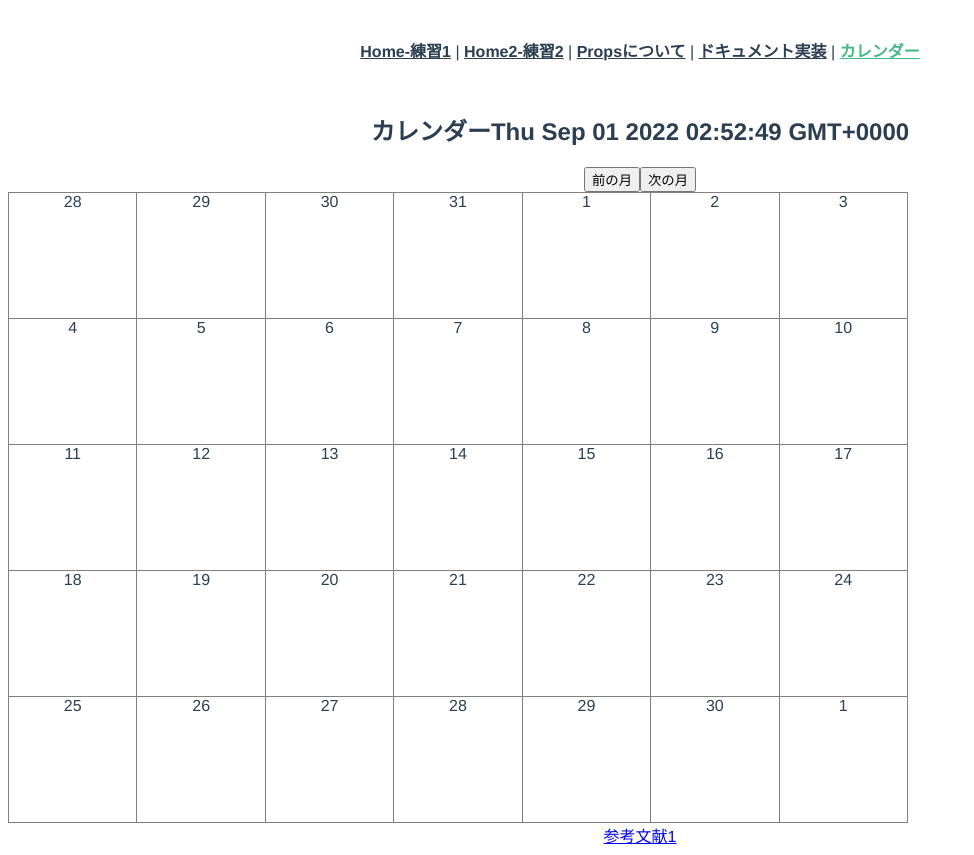
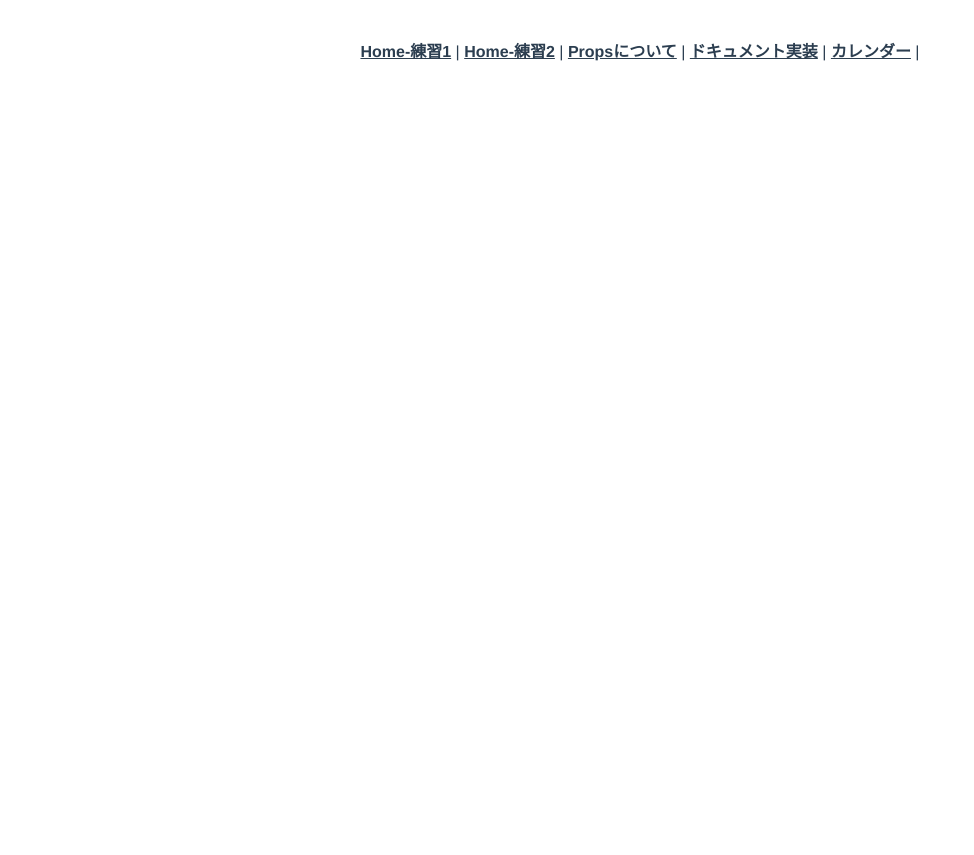
Before and after one commit to bignrn/Practice_VueJS_Tutorial, a Vue app: page /calendar in a window 1280 px wide. Shown: the whole page, without its empty margins (0-974 px from the left). After the commit the page ends 800 px from the top, so only its background shows below. Built offline with nearby package versions, Linux system fonts and the light colour scheme.

Commit message:
GitHub Pagesを設定する[修正] ・ルーティングのパスを変更 ・”/”はエラーページへ

```diff
--- a/src/App.vue
+++ b/src/App.vue
@@ -1,14 +1,31 @@
 <template>
   <nav>
-    <router-link to="/">Home-練習1</router-link> |
-    <router-link to="/home2">Home2-練習2</router-link> |
-    <router-link to="/about-props">Propsについて</router-link> |
-    <router-link to="/document">ドキュメント実装</router-link> |
-    <router-link to="/calendar">カレンダー</router-link>
+    <span v-for="(urls, index) in urls" :key="index"
+      ><router-link :to="defaultCurrent + urls.url">{{
+        urls.title
+      }}</router-link>
+      |
+    </span>
   </nav>
   <router-view />
 </template>
 
+<script>
+export default {
+  data: function () {
+    return {
+      defaultCurrent: "/Practice_VueJS_Tutorial",
+      urls: [
+        { url: "/", title: "Home-練習1" },
+        { url: "/home2", title: "Home-練習2" },
+        { url: "/about-props", title: " Propsについて" },
+        { url: "/document", title: " ドキュメント実装" },
+        { url: "/calendar", title: " カレンダー" },
+      ],
+    };
+  },
+};
+</script>
 <style>
 #app {
   font-family: Avenir, Helvetica, Arial, sans-serif;
--- a/src/router/index.js
+++ b/src/router/index.js
@@ -1,20 +1,26 @@
 import { createRouter, createWebHistory } from 'vue-router'
 import HomeView from '../views/HomeView.vue'
 import HomeView2 from '../views/HomeView2.vue'
+import ErrorView from '../views/ErrorView.vue'
 
 const routes = [
   {
     path: '/',
+    name: 'error',
+    component: ErrorView
+  },
+  {
+    path: '/Practice_VueJS_Tutorial/',
     name: 'home',
     component: HomeView
   },
   {
-    path: '/home2',
+    path: '/Practice_VueJS_Tutorial/home2',
     name: 'home2',
     component: HomeView2
   },
   {
-    path: '/about-props',
+    path: '/Practice_VueJS_Tutorial/about-props',
     name: 'aboutProps',
     // route level code-splitting
     // this generates a separate chunk (about.[hash].js) for this route
@@ -22,12 +28,12 @@ const routes = [
     component: () => import(/* webpackChunkName: "about" */ '../views/AboutView.vue')
   },
   {
-    path: '/document',
+    path: '/Practice_VueJS_Tutorial/document',
     name: 'document',
     component: () => import(/* webpackChunkName: "document" */'../views/DocumentView.vue')
   },
   {
-    path: '/calendar',
+    path: '/Practice_VueJS_Tutorial/calendar',
     name: 'calendar',
     component: () => import(/* webpackChunkName: "calendar" */'../views/CalendarView.vue')
   },
--- /dev/null
+++ b/src/views/ErrorView.vue
@@ -0,0 +1,18 @@
+<template>
+  <div>
+    <h1>Error: 404, Not page.</h1>
+    <p></p>
+  </div>
+</template>
+
+<script>
+export default {
+  name: "AboutView",
+};
+</script>
+
+<style scoped>
+h1 {
+  color: red;
+}
+</style>
```
